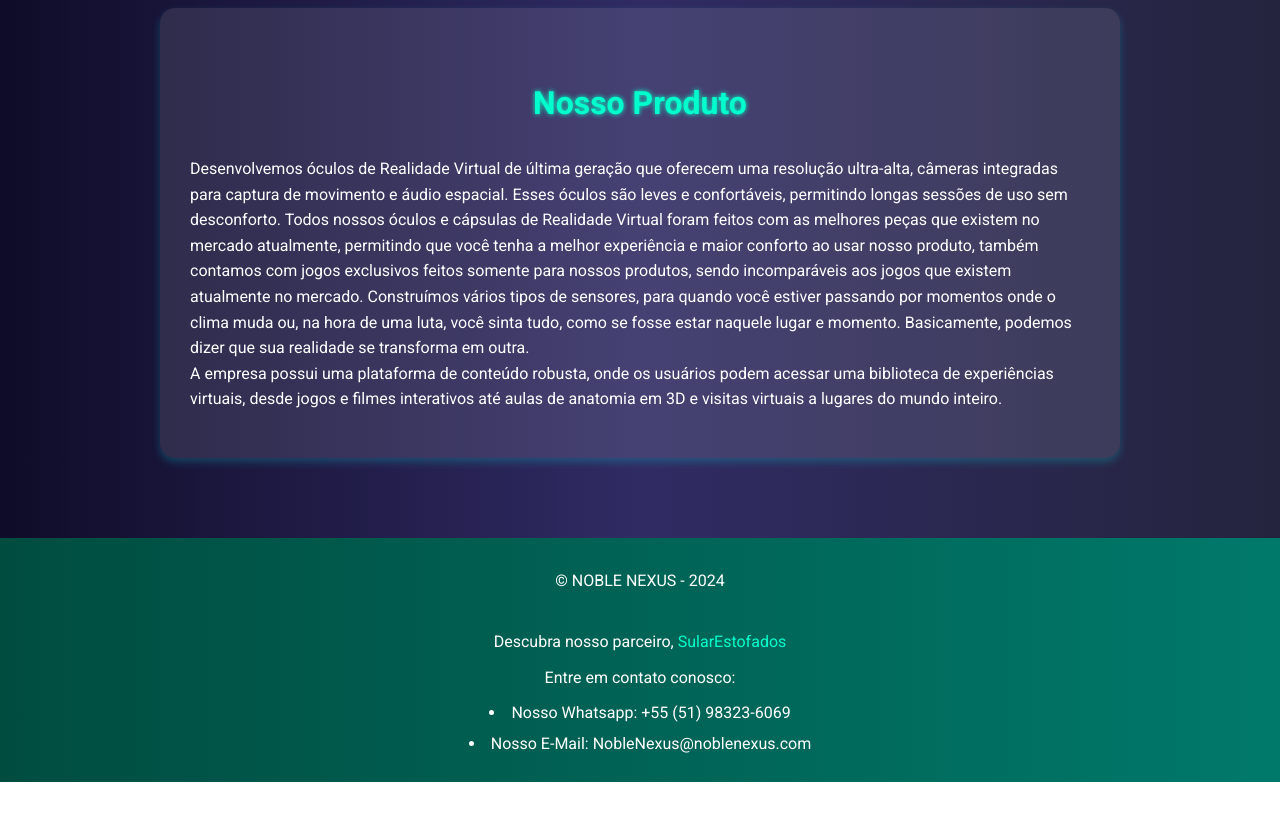
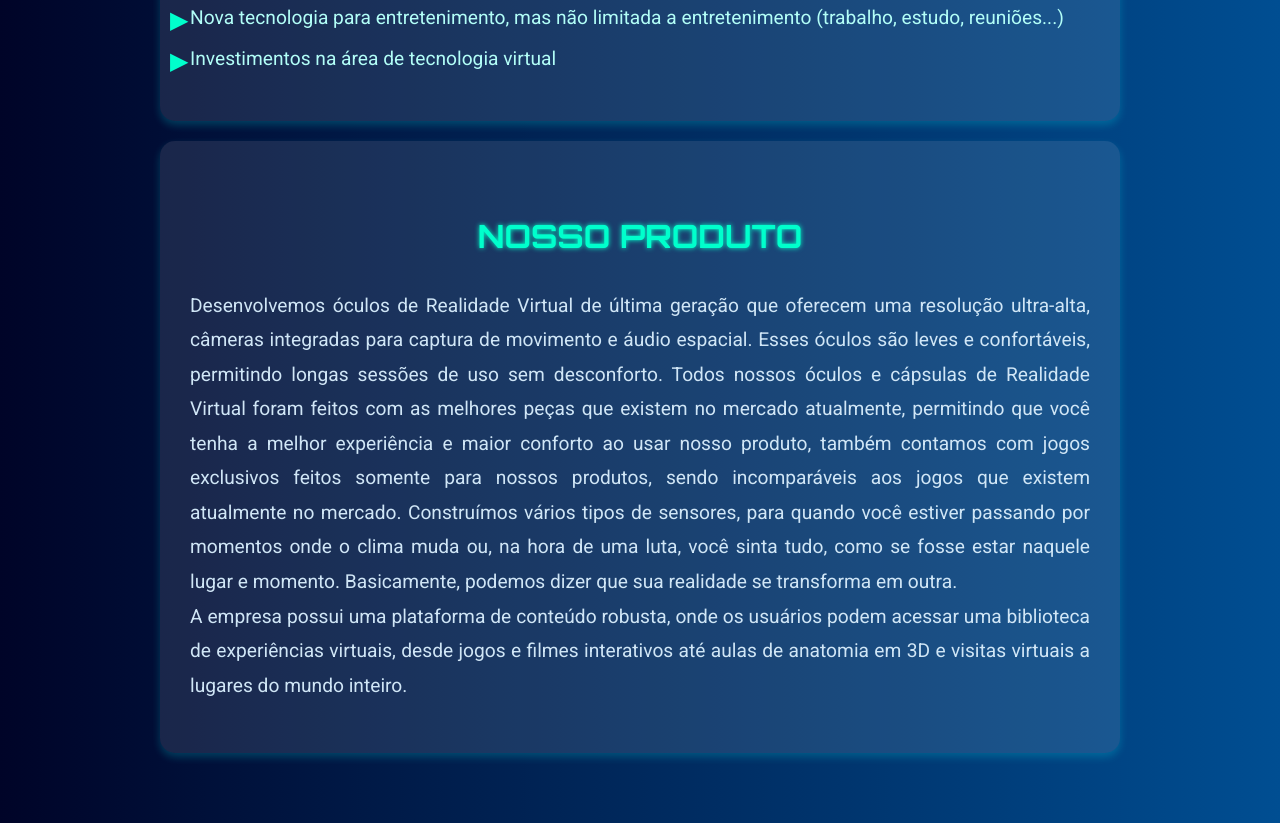
Before and after one commit to miguexszz/miguexszz.github.io, a plain HTML site: page index.html in a window 1280 px wide. Shown: the part 1317-2140 px from the top of the page. Before the commit the page ends 2099 px from the top, so only its background shows below. Drawn offline with Linux system fonts and the light colour scheme.

Commit message:
Update style.css

```diff
--- a/style.css
+++ b/style.css
@@ -1,111 +1,175 @@
-/* style.css */
-
-/* Importando uma fonte moderna */
+/* Importando fontes e animações */
 @import url('https://fonts.googleapis.com/css2?family=Roboto:wght@300;400;700&display=swap');
+@import url('https://fonts.googleapis.com/css2?family=Orbitron:wght@400;700&display=swap');
 
 body {
-    background: linear-gradient(to right, #0f0c29, #302b63, #24243e); /* Gradiente de fundo escuro */
-    color: #fff; /* Texto branco */
-    font-family: 'Roboto', sans-serif; /* Fonte moderna */
+    background: linear-gradient(to right, #0f0c29, #302b63, #24243e);
+    color: #fff;
+    font-family: 'Roboto', sans-serif;
     margin: 0;
     padding: 0;
     line-height: 1.6;
+    overflow-x: hidden;
+    perspective: 1000px;
+    animation: backgroundFade 10s infinite alternate;
+}
+
+@keyframes backgroundFade {
+    0% {
+        background: linear-gradient(to right, #0f0c29, #302b63, #24243e);
+    }
+    50% {
+        background: linear-gradient(to right, #000428, #004e92);
+    }
+    100% {
+        background: linear-gradient(to right, #0f2027, #203a43, #2c5364);
+    }
 }
 
 header {
     text-align: center;
     padding: 20px 0;
+    position: relative;
+    z-index: 2;
 }
 
 header img {
-    width: 200px; /* Tamanho da imagem */
+    width: 150px;
     height: auto;
-    border-radius: 50%; /* Imagem redonda */
-    box-shadow: 0 0 20px rgba(0, 255, 255, 0.5); /* Sombra neon */
+    border-radius: 50%;
+    box-shadow: 0 0 20px rgba(0, 255, 255, 0.5);
+    transition: transform 0.5s ease-in-out;
+}
+
+header img:hover {
+    transform: scale(1.1) rotate(15deg);
 }
 
 h1 {
     text-align: center;
-    font-size: 3rem;
+    font-size: 4rem;
     margin-top: 20px;
-    color: #00ffcc; /* Verde neon */
+    color: #00ffcc;
+    font-family: 'Orbitron', sans-serif;
+    text-transform: uppercase;
+    text-shadow: 0 0 10px #00ffcc, 0 0 20px #00ffcc, 0 0 30px #00ffcc;
+    animation: glow 2s ease-in-out infinite alternate;
+}
+
+@keyframes glow {
+    from {
+        text-shadow: 0 0 10px #00ffcc, 0 0 20px #00ffcc, 0 0 30px #00ffcc;
+    }
+    to {
+        text-shadow: 0 0 20px #00ffcc, 0 0 30px #00ffcc, 0 0 40px #00ffcc;
+    }
 }
 
 main {
-    padding: 40px 20px;
-    max-width: 1200px;
-    margin: auto;
+        padding: 40px 20px;
+        max-width: 1200px;
+        margin: auto;
+        transform-style: preserve-3d;
+        transition: transform 0.1s ease-in-out;
+}
+
+main:hover {
+    transform: rotateY(0deg);
 }
 
 section {
-    background-color: rgba(255, 255, 255, 0.1); /* Fundo semi-transparente */
+    background-color: rgba(255, 255, 255, 0.1);
     margin: 20px auto;
     padding: 30px;
     max-width: 900px;
-    border-radius: 15px; /* Bordas arredondadas */
-    box-shadow: 0 4px 8px rgba(0, 255, 255, 0.2); /* Sombra suave */
-    transition: transform 0.3s ease; /* Transição suave */
+    border-radius: 15px;
+    box-shadow: 0 4px 8px rgba(0, 255, 255, 0.2);
+    transition: transform 0.3s ease, box-shadow 0.3s ease;
+    transform-style: preserve-3d;
 }
 
 section:hover {
-    transform: translateY(-10px); /* Elevação suave ao passar o mouse */
+    transform: translateY(-10px) rotateX(5deg);
+    box-shadow: 0 4px 12px rgba(0, 255, 255, 0.5);
 }
 
 h2 {
-    color: #00ffcc; /* Verde neon */
+    color: #00ffcc;
     text-align: center;
     margin-top: 40px;
     font-size: 2rem;
-    text-shadow: 0 0 5px #00ffcc; /* Sombra de texto neon */
+    font-family: 'Orbitron', sans-serif;
+    text-transform: uppercase;
+    text-shadow: 0 0 5px #00ffcc;
+}
+
+p {
+    font-family: 'Roboto', sans-serif;
+    font-size: 1.2rem;
+    line-height: 1.8;
+    text-align: justify;
+    color: #d0e6f6;
+    margin: 20px 0;
 }
 
 ul {
-    list-style-type: disc; /* Marcadores de lista padrão */
-    padding-left: 20px;
+    list-style-type: none;
+    padding-left: 0;
 }
 
 ul li {
     margin: 10px 0;
+    font-size: 1.2rem;
+    font-family: 'Roboto', sans-serif;
+    padding-left: 20px;
+    text-indent: -20px;
+    color: #b2fef7;
+    position: relative;
+}
+
+ul li::before {
+    content: "▶";
+    color: #00ffcc;
+    position: absolute;
+    left: 0;
+    font-size: 1.5rem;
+    transform: translateY(-2px);
 }
 
 footer {
     text-align: center;
     padding: 20px 0;
-    background: linear-gradient(to right, #004d40, #00796b); /* Gradiente de fundo */
-    color: #fff; /* Texto branco no rodapé */
+    background: linear-gradient(to right, #004d40, #00796b);
+    color: #fff;
     position: relative;
     width: 100%;
     margin-top: 20px;
-}
-
-footer ul {
-    list-style-type: none;
-    padding: 0;
-    margin: 10px 0;
-}
-
-footer li {
-    margin: 5px 0;
+    transform-style: preserve-3d;
 }
 
 footer span {
     display: block;
     margin-top: 10px;
+    text-shadow: 0 0 5px #00ffcc;
+    font-family: 'Orbitron', sans-serif;
+    text-transform: uppercase;
 }
 
-a {
-    color: #00ffcc; /* Links em verde neon */
+footer a {
+    color: #00ffcc;
     text-decoration: none;
-    transition: color 0.3s ease; /* Transição suave */
+    transition: color 0.3s ease, text-shadow 0.3s ease;
+    font-family: 'Roboto', sans-serif;
 }
 
-a:hover {
-    color: #00ffff; /* Links mudam para azul neon ao passar o mouse */
+footer a:hover {
+    color: #00ffff;
+    text-shadow: 0 0 5px #00ffff;
 }
 
 @media (max-width: 600px) {
     h1 {
-        font-size: 2rem;
+        font-size: 3rem;
     }
 
     h2 {
@@ -116,4 +180,8 @@ a:hover {
         margin: 10px;
         padding: 20px;
     }
+
+    header img {
+        width: 100px;
+    }
 }
```
